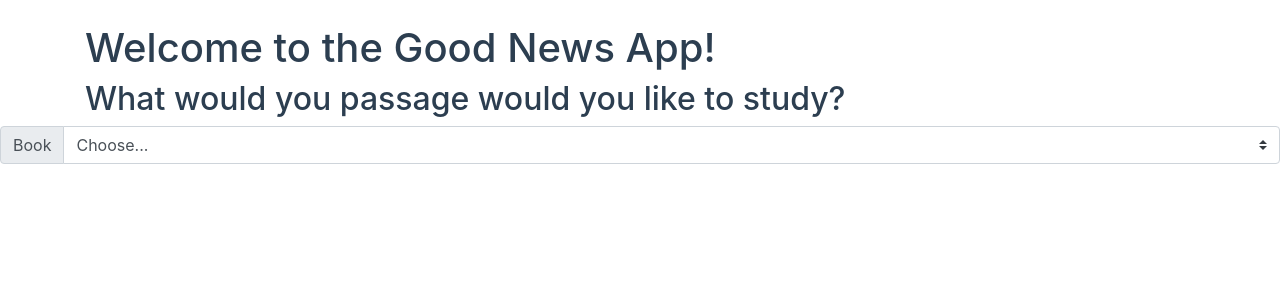
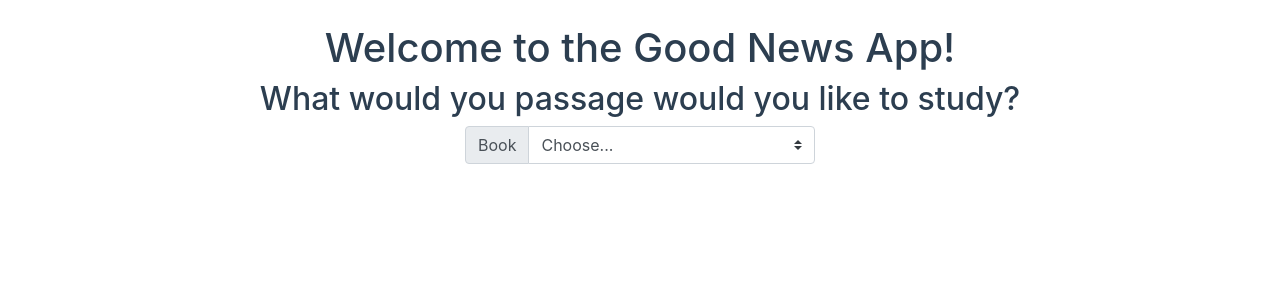
Before and after one commit to andrewinnocent/good-news, a Python web app: template goodnews/goodnews/templates/index.html in a window 1280 px wide. Shown: the part 56-356 px from the top of the page. Run offline with Jinja, Linux system fonts and the light colour scheme; the template is opened without the code that fills it, so the values that code supplies are empty; some libraries are stand-ins or nearby versions.

Commit message:
Index.html updates from last meeting

```diff
--- a/goodnews/goodnews/templates/index.html
+++ b/goodnews/goodnews/templates/index.html
@@ -36,13 +36,17 @@
         <div class="col-sm">
           <br>
 
-          <h1> Welcome to the Good News App! </h1>
-          <h2> What would you passage would you like to study?</h2>
+          <h1 class="text-center"> Welcome to the Good News App! </h1>
+          <h2 class="text-center"> What would you passage would you like to study?</h2>
         </div>
       </div>
     </div>
   </section>
+
   <section class="book-selection">
+    <div class="container">
+      <div class="row">
+        <div class="col-lg-4 mx-auto">
           <div class="input-group mb-3">
             <div class="input-group-prepend">
               <label class="input-group-text" for="select-book">Book</label>
@@ -121,6 +125,9 @@
               </optgroup>
             </select>
           </div>
+        </div>
+      </div>
+    </div>
   </section>
 
   <!-- Optional JavaScript -->
```
Lines whose indentation alone changed are shown as unchanged.
